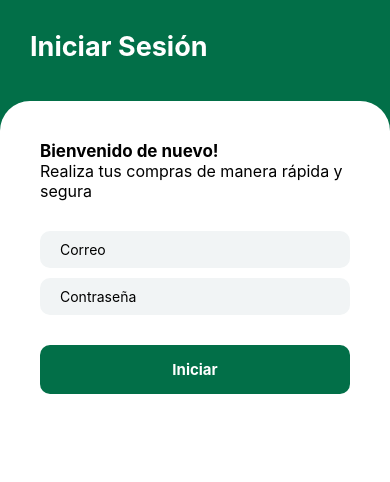
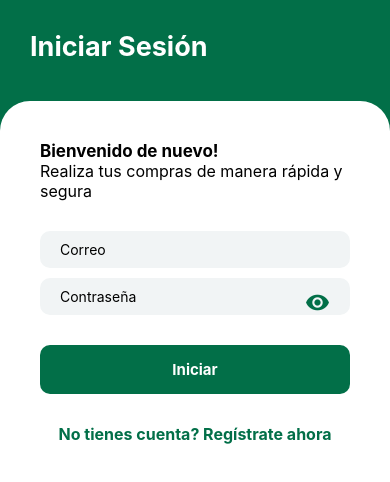
Before and after one commit to Dante-Wy/ProyectoFinal-AppMoviles, a React Native app: screen /Login in a window 390 px wide. Shown: the top 482 px of the page. Built offline with nearby package versions, Linux system fonts and the light colour scheme.

Commit message:
second commit

```diff
--- a/package.json
+++ b/package.json
@@ -9,16 +9,17 @@
     "web": "expo start --web"
   },
   "dependencies": {
+    "@react-native-masked-view/masked-view": "0.3.1",
     "@react-navigation/native": "^6.1.18",
     "@react-navigation/stack": "^6.4.1",
     "expo": "~51.0.24",
     "expo-status-bar": "~1.12.1",
     "react": "18.2.0",
     "react-native": "0.74.3",
+    "react-native-gesture-handler": "~2.16.1",
     "react-native-safe-area-context": "4.10.5",
     "react-native-screens": "3.31.1",
-    "react-native-gesture-handler": "~2.16.1",
-    "@react-native-masked-view/masked-view": "0.3.1"
+    "react-native-vector-icons": "^10.1.0"
   },
   "devDependencies": {
     "@babel/core": "^7.20.0",
--- a/src/components/ButtonComponent.tsx
+++ b/src/components/ButtonComponent.tsx
@@ -5,11 +5,13 @@ import { styles } from '../theme/appTheme';
 //interface - props
 interface Props {
     textButton: string;
+    actionButton: () => void;
 }
 
-export const ButtonComponent = ({ textButton }: Props) => {
+export const ButtonComponent = ({ textButton, actionButton }: Props) => {
     return (
         <TouchableOpacity
+            onPress={actionButton}
             style={styles.button}>
             <Text style={styles.buttonText}>{textButton}</Text>
         </TouchableOpacity>
--- a/src/components/InputComponent.tsx
+++ b/src/components/InputComponent.tsx
@@ -1,19 +1,40 @@
 import React from 'react';
-import { TextInput } from 'react-native';
-import { INPUT_COLOR } from '../commons/constantsColor';
+import { TextInput, View } from 'react-native';
 import { styles } from '../theme/appTheme';
+import Icon from 'react-native-vector-icons/MaterialIcons';
+import { PRIMARY_COLOR } from '../commons/constantsColor';
 
 //interface - props
 interface Props {
     placeholder: string;
+    handleSetValues: (name: string, value: string) => void;   //prop función
+    name: string;
+    isPassword?: boolean;  //prop opcional
+    hasIcon?: boolean;
+    actionIcon?: () => void;  //prop función
 }
 
-export const InputComponent = ({ placeholder }: Props) => {
+export const InputComponent = ({ placeholder, handleSetValues, name, isPassword = false, hasIcon = false, actionIcon }: Props) => {
     return (
-        <TextInput
-            placeholder={placeholder}
-            keyboardType='default'
-            style={styles.inputText}
-        />
+        <View>
+            {
+                (hasIcon)
+                    ? <Icon
+                        name='visibility'
+                        size={25}
+                        onPress={actionIcon}
+                        color={PRIMARY_COLOR}
+                        style={styles.iconPassword} />
+                    : null
+            }
+
+            <TextInput
+                placeholder={placeholder}
+                keyboardType='default'
+                onChangeText={(value) => handleSetValues(name, value)}
+                secureTextEntry={isPassword}
+                style={styles.inputText}
+            />
+        </View>
     )
 }
--- a/src/navigator/StackNavigator.tsx
+++ b/src/navigator/StackNavigator.tsx
@@ -1,6 +1,7 @@
 import { createStackNavigator } from '@react-navigation/stack';
 import { LoginScreen } from '../screens/LoginScreen';
 import { PRIMARY_COLOR } from '../commons/constantsColor';
+import { RegisterScreen } from '../screens/RegisterScreen';
 
 const Stack = createStackNavigator();
 
@@ -13,6 +14,7 @@ export const StackNavigator = () => {
                 }
             }}>
             <Stack.Screen name="Login" options={{ headerShown: false }} component={LoginScreen} />
+            <Stack.Screen name="Register" options={{ headerShown: false }} component={RegisterScreen} />
         </Stack.Navigator>
     );
 }
--- a/src/screens/LoginScreen.tsx
+++ b/src/screens/LoginScreen.tsx
@@ -1,5 +1,5 @@
-import React from 'react';
-import { StatusBar, Text, View } from 'react-native';
+import React, { useState } from 'react';
+import { Alert, StatusBar, Text, TouchableOpacity, View } from 'react-native';
 import { TitleComponent } from '../components/TitleComponent';
 import { PRIMARY_COLOR } from '../commons/constantsColor';
 import { BodyComponent } from '../components/BodyComponent';
@@ -13,7 +13,66 @@ interface FormLogin {
     password: string;
 }
 
+//interface - vector objetos
+interface User {
+    id: number;
+    email: string;
+    password: string;
+}
+
 export const LoginScreen = () => {
+
+    //arreglo de usuarios: permitir inicio de sesión
+    const users: User[] = [
+        { id: 1, email: 'vflores@gmail.com', password: '123456' },
+        { id: 2, email: 'caguas@gmail.com', password: '1234567' }
+    ];
+
+    //hook useState: manipular el estado del formulario
+    const [formLogin, setFormLogin] = useState<FormLogin>({
+        email: '',
+        password: ''
+    });
+
+    //hook useState: permitir que la contraseña sea visible o no
+    const [hiddenPassword, setHiddenPassword] = useState<boolean>(true);
+
+    //función que permita actualizar el estado del formulario
+    const handleSetValues = (name: string, value: string) => {
+        //Cambiar le estado del formLogin
+        //...operador de propagación | spread: sacar una copia de las propiedades del objeto
+        setFormLogin({ ...formLogin, [name]: value });
+    }
+
+    //función que permita iniciar sesión
+    const handleSignIn = () => {
+        //Validando si los campos están vacíos
+        if (!formLogin.email || !formLogin.password) {
+            //Mensajes de alerta
+            Alert.alert(
+                "Error",
+                "Por favor, completar todos los campos!"
+            );
+            return;
+        }
+        //Validar si el correo y contraseña existe
+        if (!verifyUser()) {  //valor null
+            Alert.alert(
+                "Error",
+                "Correo y/o contraseña incorrecta!"
+            );
+            return;
+        }
+
+        console.log(formLogin);
+    }
+
+    //función verificar si existe el correo y contraseña
+    const verifyUser = (): User => {
+        const existUser = users.filter(user => user.email === formLogin.email && user.password === formLogin.password)[0];
+        return existUser;
+    }
+
     return (
         <View>
             <StatusBar backgroundColor={PRIMARY_COLOR} />
@@ -30,10 +89,22 @@ export const LoginScreen = () => {
                     </Text>
                 </View>
                 <View style={styles.contentInput}>
-                    <InputComponent placeholder='Correo' />
-                    <InputComponent placeholder='Contraseña' />
+                    <InputComponent
+                        placeholder='Correo'
+                        handleSetValues={handleSetValues}
+                        name='email' />
+                    <InputComponent
+                        placeholder='Contraseña'
+                        handleSetValues={handleSetValues}
+                        name='password'
+                        isPassword={hiddenPassword}
+                        hasIcon={true}
+                        actionIcon={() => setHiddenPassword(!hiddenPassword)} />
                 </View>
-                <ButtonComponent textButton='Iniciar' />
+                <ButtonComponent textButton='Iniciar' actionButton={handleSignIn} />
+                <TouchableOpacity>
+                    <Text style={styles.textRedirection}>No tienes cuenta? Regístrate ahora</Text>
+                </TouchableOpacity>
             </BodyComponent>
         </View>
     )
--- /dev/null
+++ b/src/screens/RegisterScreen.tsx
@@ -0,0 +1,10 @@
+import React from 'react';
+import { Text, View } from 'react-native';
+
+export const RegisterScreen = () => {
+  return (
+    <View>
+        <Text>Regístrate</Text>
+    </View>
+  )
+}
--- a/src/theme/appTheme.tsx
+++ b/src/theme/appTheme.tsx
@@ -45,5 +45,18 @@ export const styles = StyleSheet.create({
         fontSize: 15,
         fontWeight: 'bold',
         textAlign: 'center'
+    },
+    iconPassword: {
+        position: 'absolute',
+        right: 20,
+        zIndex: 1,
+        marginTop:12
+    },
+    textRedirection:{
+        marginTop:30,
+        fontSize:16,
+        color:PRIMARY_COLOR,
+        fontWeight:'bold',
+        textAlign:'center'
     }
 });
```
Also changed, not shown: 1 other file (tests, documents, lock files or other folders).
